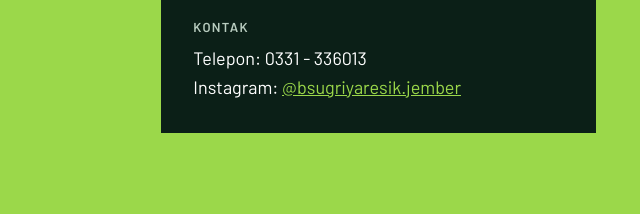
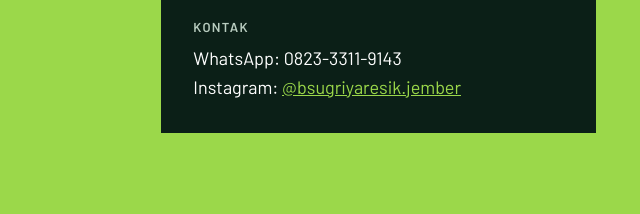
Before and after one commit to ardhiansyahfsa-maker/bsu-griya-resik, a plain HTML site: page index.html in a window 1280 px wide. Shown: the part 6496-6710 px from the top of the page, 640-1280 px from the left. Drawn offline with nearby package versions, Linux system fonts and the light colour scheme; a web font is replaced by a local one.

Commit message:
Ganti kontak ke nomor WA resmi 0823-3311-9143
Co-Authored-By: Claude Opus 5.5 <noreply@anthropic.com>
Claude-Session: https://claude.ai/code/session_0181f9ABQoMDWNtexTgKYBpk

```diff
--- a/index.html
+++ b/index.html
@@ -266,7 +266,7 @@ Chat WhatsApp pengurus
 <div class="info" style="flex:1 1 320px;min-width:0;background:var(--ink);color:#fff;padding:32px;display:flex;flex-direction:column;gap:20px">
 <div><p class="k">Penimbangan</p><p class="v" style="font-size:20px;font-weight:700">Sebulan sekali · [TANGGAL &amp; JAM]</p></div>
 <div><p class="k">Lokasi</p><p class="v">Jl. Sumatra Gg. 6 No. 10A, RT 03/RW 033, Tegal Boto Kidul, Sumbersari, Jember<br><span style="color:#C9DACF">(rumah Ibu Ely Yuliastutik)</span></p></div>
-<div><p class="k">Kontak</p><p class="v">Telepon: 0331 - 336013<br>Instagram: <a href="https://www.instagram.com/bsugriyaresik.jember/" target="_blank" rel="noopener" style="color:var(--leaf)">@bsugriyaresik.jember</a></p></div>
+<div><p class="k">Kontak</p><p class="v">WhatsApp: 0823-3311-9143<br>Instagram: <a href="https://www.instagram.com/bsugriyaresik.jember/" target="_blank" rel="noopener" style="color:var(--leaf)">@bsugriyaresik.jember</a></p></div>
 </div>
 </div>
 </section>
```
